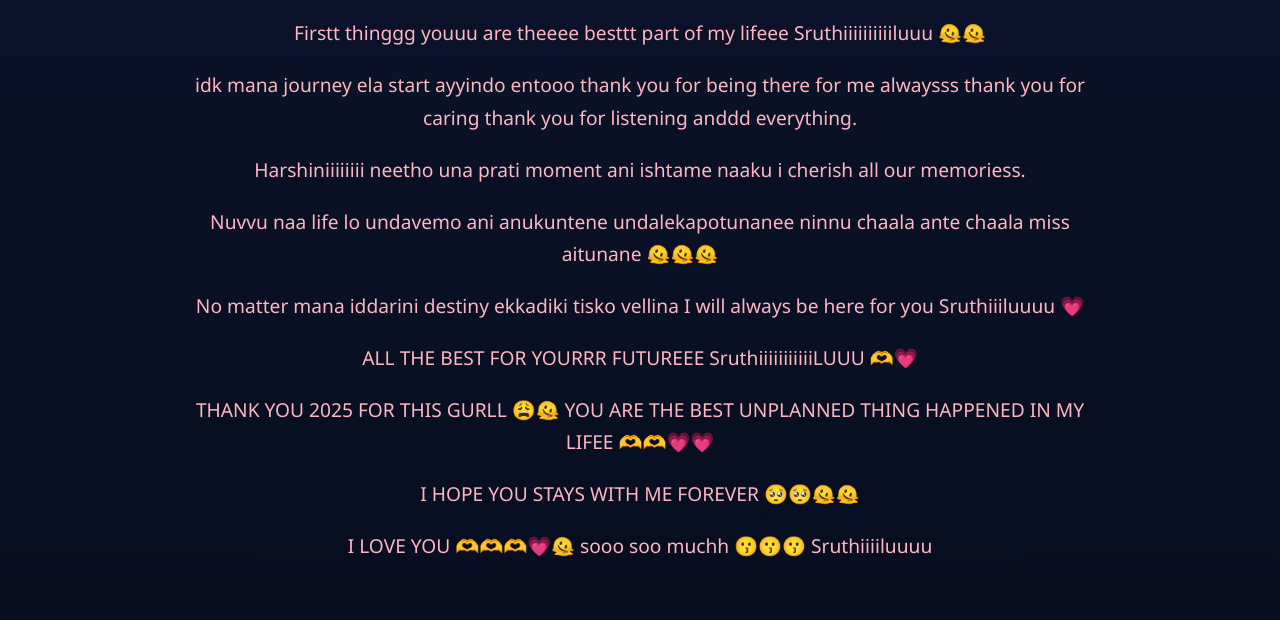
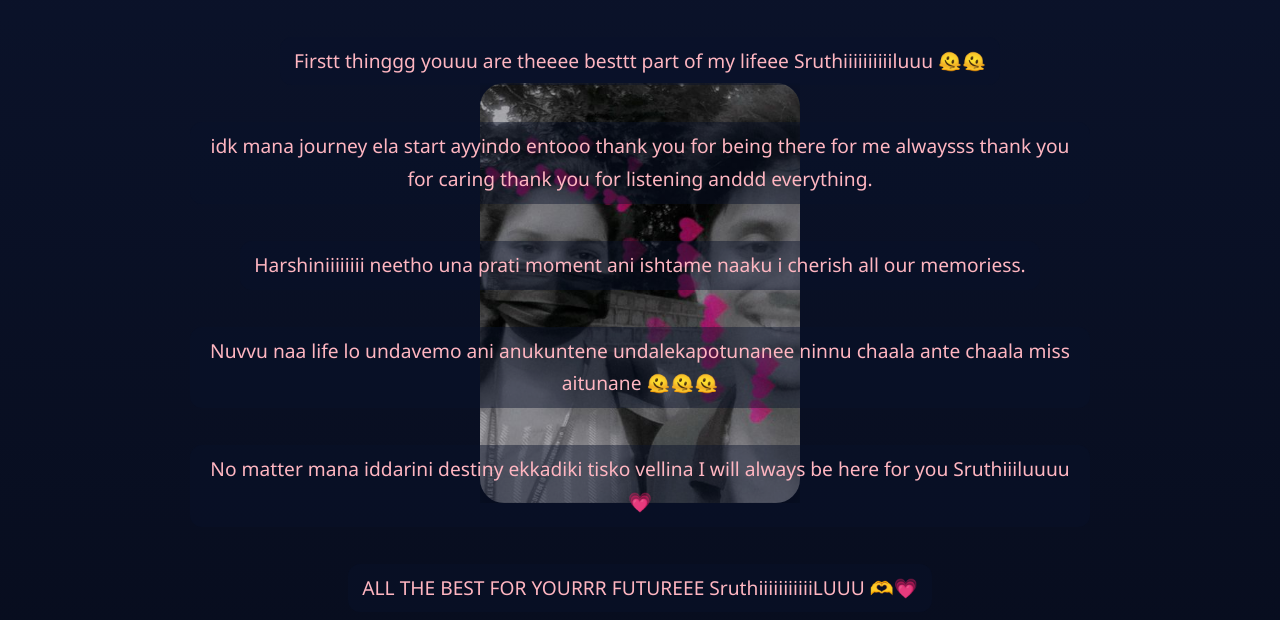
Before and after one commit to Veerendrapal24/newyear, a plain HTML site: page next.html in a window 1280 px wide. Shown: the part 107-727 px from the top of the page. Drawn offline with Linux system fonts and the light colour scheme.

Commit message:
Updated slideshow and music timing

```diff
--- a/next.html
+++ b/next.html
@@ -19,8 +19,6 @@ body {
     background: linear-gradient(180deg, #0B132B, #060A18);
     font-family: 'Segoe UI', sans-serif;
     color: #FFD700;
-
-    /* ✅ SCROLL ENABLED */
     overflow-y: auto;
     overflow-x: hidden;
 }
@@ -32,36 +30,19 @@ body {
 }
 
 /* ========================= */
-/* 💬 TEXT */
-/* ========================= */
-
-.text-layer {
-    max-width: 900px;
-    margin: 0 auto 60px;
-    text-align: center;
-}
-
-.text-layer h1 {
-    margin-bottom: 20px;
-}
-
-.text-layer p {
-    font-size: 1.2rem;
-    color: #FFB6C1;
-    line-height: 1.7;
-    margin-bottom: 18px;
-}
-
-/* ========================= */
-/* 📸 SLIDESHOW */
+/* 📸 SLIDESHOW (BACKGROUND) */
 /* ========================= */
 
 .slideshow {
-    position: relative;
+    position: fixed;                 /* stays in center */
+    top: 50%;
+    left: 50%;
+    transform: translate(-50%, -50%);
     width: 320px;
     height: 420px;
-    margin: 0 auto;
     overflow: hidden;
+    z-index: 1;                      /* BEHIND text */
+    pointer-events: none;            /* allow scrolling */
 }
 
 .slideshow img {
@@ -106,6 +87,35 @@ body {
         opacity: 0;
     }
 }
+
+/* ========================= */
+/* 💬 TEXT (FOREGROUND) */
+/* ========================= */
+
+.text-layer {
+    max-width: 900px;
+    margin: 0 auto;
+    text-align: center;
+    position: relative;
+    z-index: 3;                      /* ABOVE slideshow */
+}
+
+.text-layer h1 {
+    margin-bottom: 20px;
+}
+
+.text-layer p {
+    font-size: 1.2rem;
+    color: #FFB6C1;
+    line-height: 1.7;
+    margin-bottom: 18px;
+
+    /* readability on images */
+    background: rgba(11, 19, 43, 0.45);
+    padding: 8px 14px;
+    border-radius: 12px;
+    display: inline-block;
+}
 </style>
 </head>
 
@@ -113,7 +123,12 @@ body {
 
 <div class="page-wrapper">
 
-    <!-- 💬 TEXT -->
+    <!-- 📸 SLIDESHOW (BEHIND TEXT) -->
+    <div class="slideshow">
+        <img id="slide">
+    </div>
+
+    <!-- 💬 TEXT (ON TOP) -->
     <div class="text-layer">
         <h1>Just Some Beautiful Memories ✨</h1>
 
@@ -158,11 +173,6 @@ body {
         <p>
         I LOVE YOU 🫶🫶🫶💗🫠 sooo soo muchh 😗😗😗 Sruthiiiiluuuu
         </p>
-    </div>
-
-    <!-- 📸 SLIDESHOW -->
-    <div class="slideshow">
-        <img id="slide">
     </div>
 
 </div>
```
